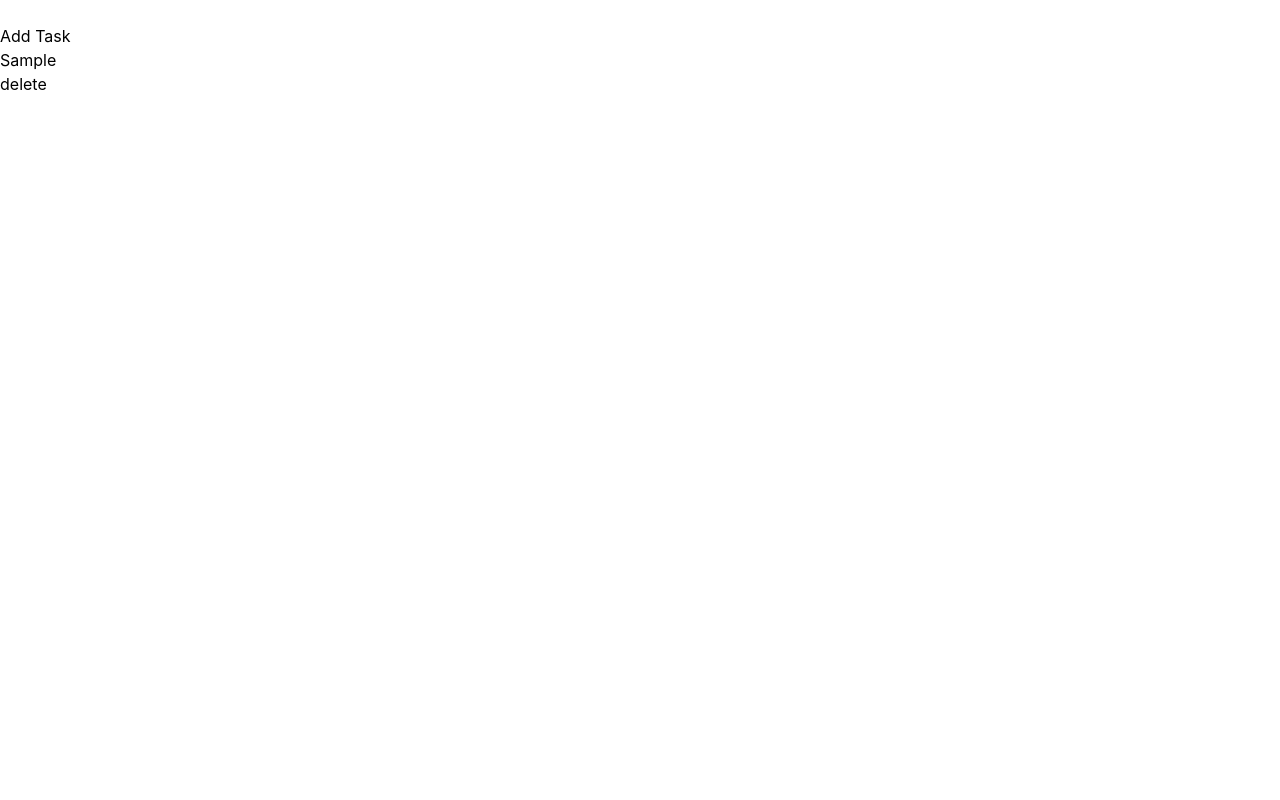
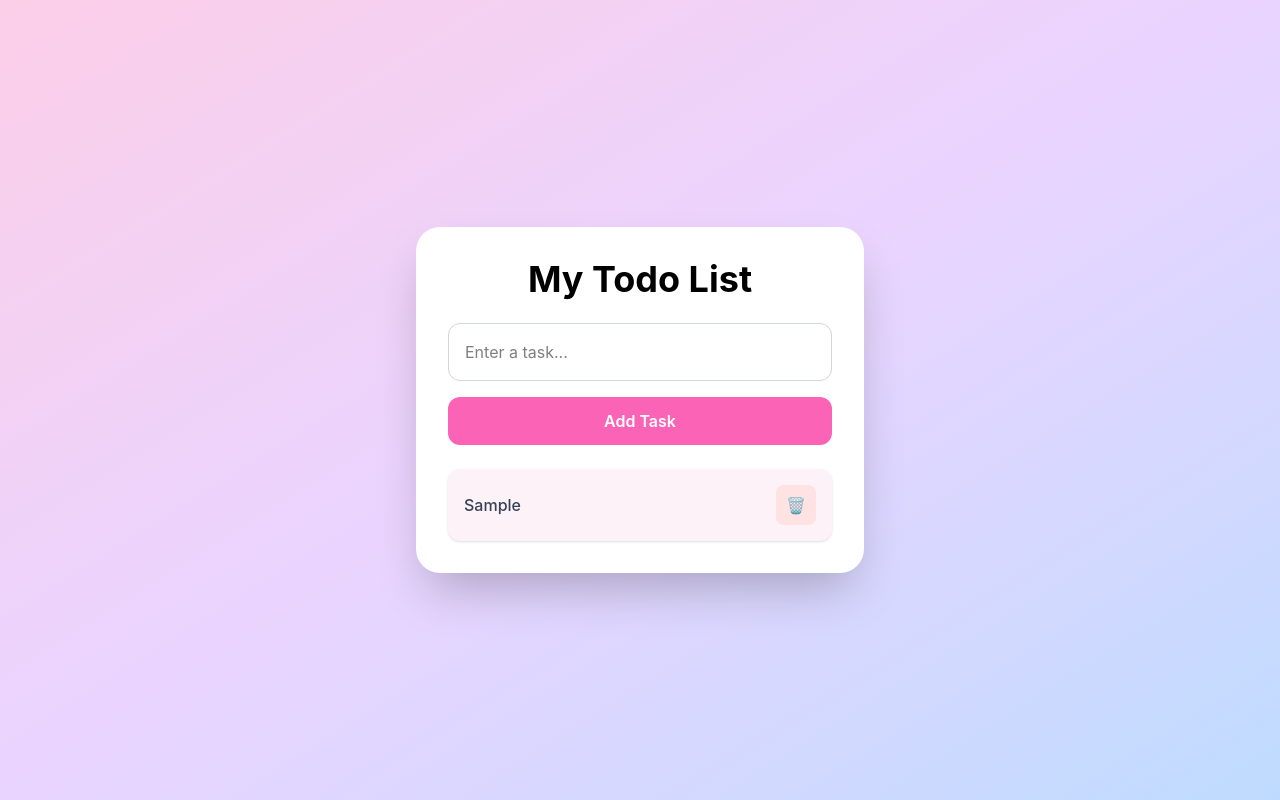
Before and after one commit to gunguncodes/react-job-cards, a React (Vite) app: page / in a window 1280 px wide. Both pictures are taken after typing "Sample" into the empty fields and a click on the button "Add Task". Built offline with nearby package versions, Linux system fonts and the light colour scheme.

Commit message:
Build React Todo app with add and delete functionality

```diff
--- a/src/projects/ToDoApp.jsx
+++ b/src/projects/ToDoApp.jsx
@@ -20,34 +20,72 @@ function ToDo() {
     }
 
     function deleteTask(indexToDelete) {
-
+        const updatedTasks = tasks.filter((task, index)=>{
+            return index !== indexToDelete;
+        })
+        setTasks(updatedTasks);
     }
 
+    function handleKeyDown(event) {
+    if (event.key === "Enter") {
+        addTask();
+    }
+}
+
     return(
-        <div>
-           <input
+        <div className="min-h-screen bg-linear-to-br from-pink-200 via-purple-200 to-blue-200 flex justify-center items-center">
+           <div className="bg-white p-8 rounded-3xl shadow-2xl max-w-md w-full">
+             <h1 className="text-4xl font-bold text-center mb-6">
+                My Todo List
+             </h1>
+
+            <input
+              type="text"
+              placeholder="Enter a task..."
               value={currentInput}
               onChange={handleChange}
+              onKeyDown={handleKeyDown}
+              className="w-full border border-gray-300 rounded-xl px-4 py-4 outline-none focus:ring-2 focus:ring-pink-300"
            />
-           <p>{currentInput}</p>
 
-           <button onClick={addTask}>
+           <button
+            onClick={addTask}
+            className="w-full mt-4 bg-pink-400 hover:bg-pink-500 text-white font-semibold py-3 rounded-xl transition"
+            >
             Add Task
            </button>
-          {
+          <div className="mt-6 space-y-3">
+            {
+             tasks.length === 0 && (
+             <p className="text-center text-gray-400 mt-6">
+               No tasks yet. Add one above! ✨
+             </p>
+                )
+            }
+            {
             tasks.map((task,index)=> {
                 return(
-                    <div key={index}>
-                        <p>{task}</p>
+                    <div
+                    key={index}
+                    className="flex justify-between items-center bg-pink-50 p-4 rounded-xl mt-3 shadow-sm"
+                    >
+                        <p className="text-gray-700 font-medium">
+                            {task}
+                        </p>
 
-                        <button onClick={()=>deleteTask(index)}>
-                            delete
-                        </button>
+                       <button
+                       onClick={() => deleteTask(index)}
+                       className="h-10 w-10 flex items-center justify-center rounded-lg bg-red-100 text-red-500 hover:bg-red-200 transition"
+                       >
+                        🗑️
+                       </button>
                     </div>
 
                 )
             })
           }
+          </div>
+           </div>
 
         </div>
     )
```
